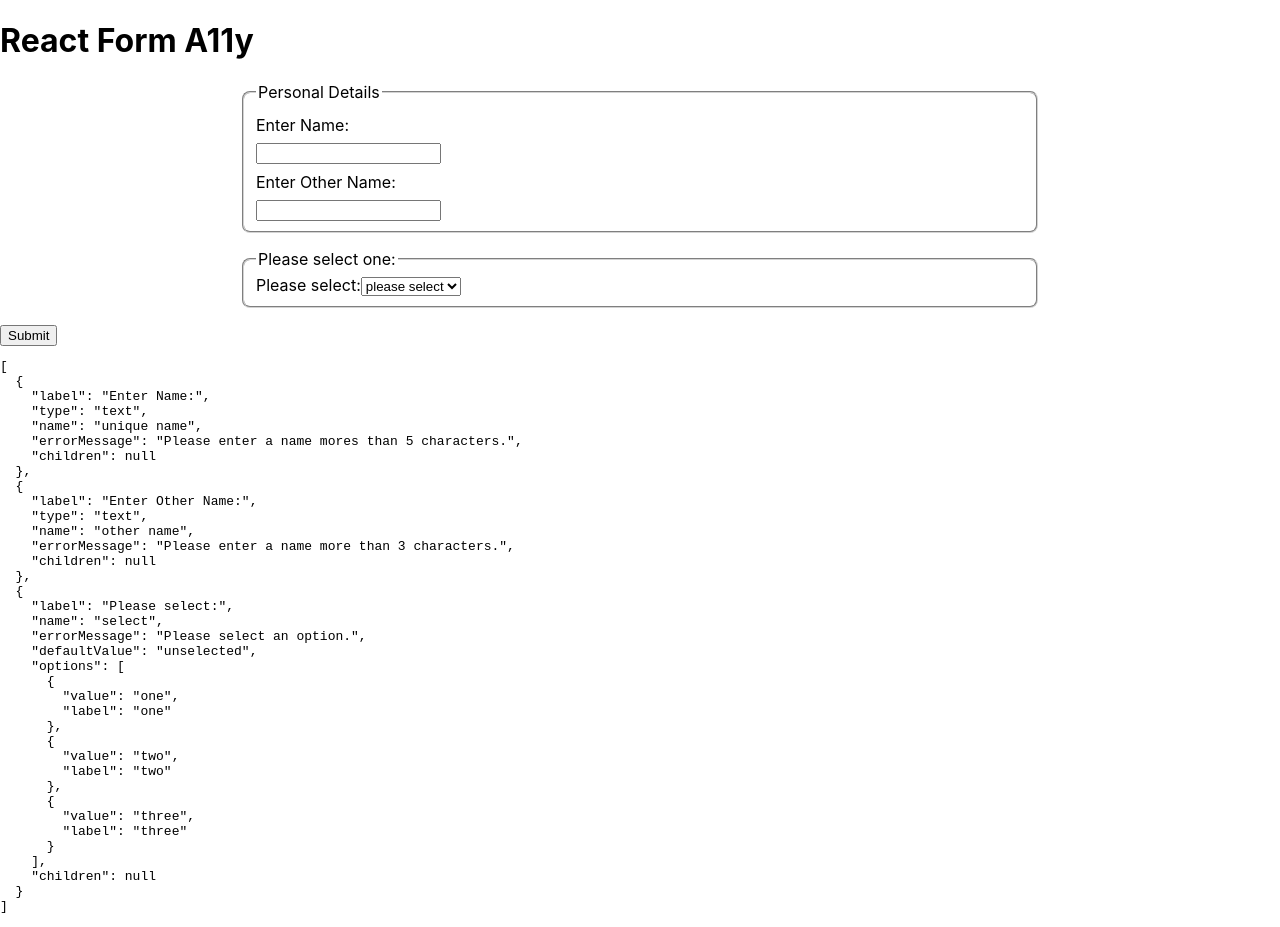
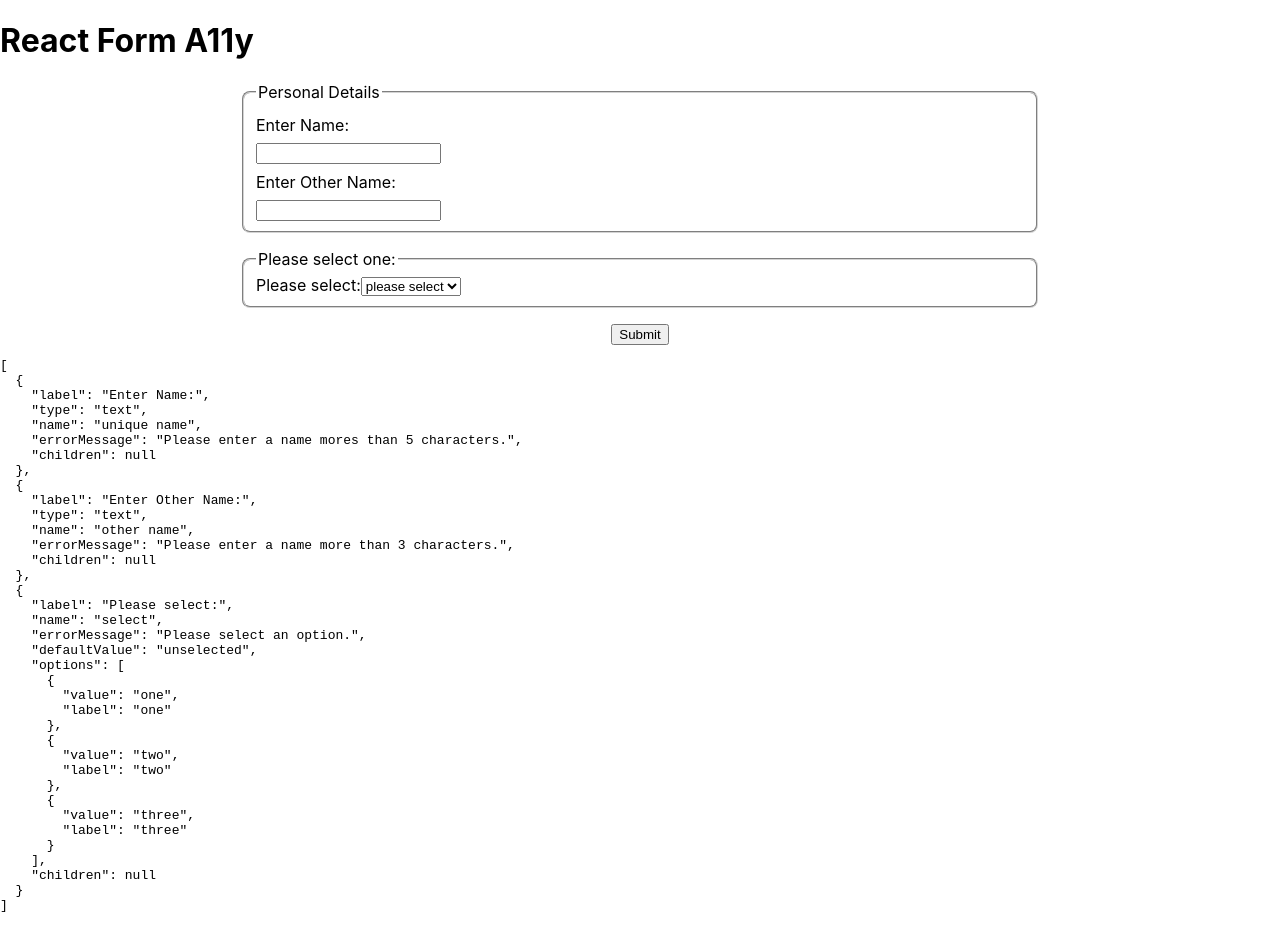
Before and after one commit to doohinkus/a11yReactForm, a React (Create React App) app: page / in a window 1280 px wide. Built offline with nearby package versions, Linux system fonts and the light colour scheme.

Commit message:
fix minor issue with page errors

```diff
--- a/src/App.js
+++ b/src/App.js
@@ -68,7 +68,9 @@ function App() {
         options={selectOptions}
       />
     </Field>
-    <button onClick={() => {
+    <button
+      style={{margin:"auto", display: 'block'}}
+      onClick={() => {
         isCleanSubmit({ fields });
         console.log(isCleanSubmit({ fields }));
         // if clean submit -> submit
--- a/src/components/PageErrors.js
+++ b/src/components/PageErrors.js
@@ -14,7 +14,7 @@ const fieldStyle = {
 export default function PageErrors(){
     const [{ fields }] = useStateValue();
     // console.log(fields)
-    const errors = fields.filter(({error}) =>  error);
+    const errors = fields.filter(({error, isReadyForValidation}) =>  error && isReadyForValidation);
     // console.log("ERRORS>>>> ", errors, fields);
 
     return (
```
Lines whose indentation alone changed are shown as unchanged.
